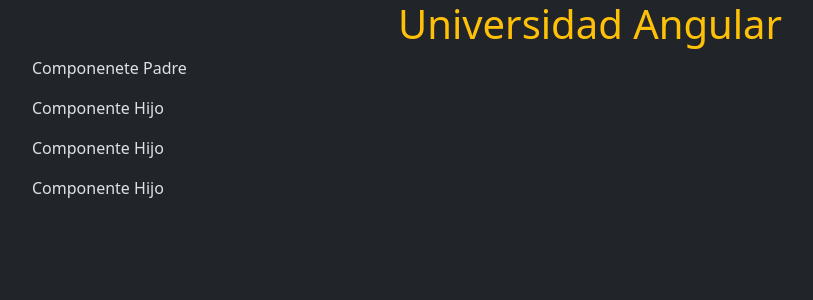
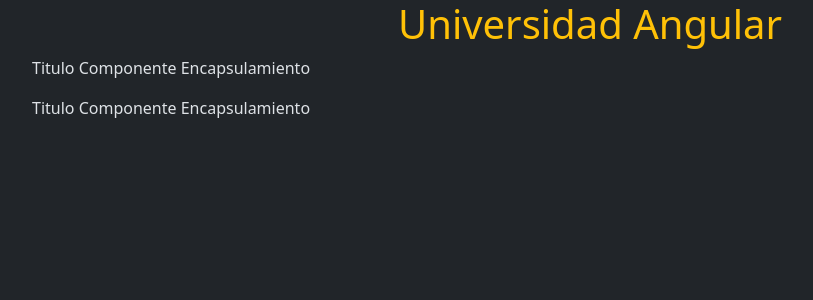
Before and after one commit to rgmcove/Angular-course, an Angular app in the folder app-angular/: page / in a window 1280 px wide. Shown: the top 300 px of the page, without its empty margins (50-863 px from the left). Built offline with nearby package versions, Linux system fonts and the light colour scheme.

Commit message:
feat: encapsulamiento de propiedades

```diff
--- a/app-angular/src/app/app.component.html
+++ b/app-angular/src/app/app.component.html
@@ -1,4 +1,4 @@
 <div class="container">
   <h1 class="text-center text-warning">{{ title }}</h1>
-  <app-padre/>
+  <app-encapsulamiento/>
 </div>
--- a/app-angular/src/app/app.component.ts
+++ b/app-angular/src/app/app.component.ts
@@ -4,11 +4,12 @@
 import { ComponenteInlineComponent } from "./componente-inline/componente-inline.component";
 import { InterpolacionComponent } from "./interpolacion/interpolacion.component";
 import { PadreComponent } from "./padre/padre.component";
+import { EncapsulamientoComponent } from "./encapsulamiento/encapsulamiento.component";
 
 @Component({
   selector: 'app-root',
   standalone: true,
-  imports: [RouterOutlet, NuevoComponenteComponent, ComponenteInlineComponent, InterpolacionComponent, PadreComponent],
+  imports: [RouterOutlet, NuevoComponenteComponent, ComponenteInlineComponent, InterpolacionComponent, PadreComponent, EncapsulamientoComponent],
   templateUrl: './app.component.html',
   styleUrl: './app.component.css'
 })
--- /dev/null
+++ b/app-angular/src/app/encapsulamiento/encapsulamiento.component.html
@@ -0,0 +1,2 @@
+<p>{{mostrarTitulo}}</p>
+<p>{{getTitulo()}}</p>
--- /dev/null
+++ b/app-angular/src/app/encapsulamiento/encapsulamiento.component.ts
@@ -0,0 +1,22 @@
+import { Component } from '@angular/core';
+
+@Component({
+  selector: 'app-encapsulamiento',
+  standalone: true,
+  imports: [],
+  templateUrl: './encapsulamiento.component.html',
+  styleUrl: './encapsulamiento.component.css',
+})
+export class EncapsulamientoComponent {
+  private titulo = 'Titulo Componente Encapsulamiento';
+
+  // Getter Encapsulamiento TypeScript
+  get mostrarTitulo() {
+    return this.titulo;
+  }
+
+  // Metodo normal encapsulamiento JavaScript
+  getTitulo() {
+    return this.titulo;
+  }
+}
```
Also changed, not shown: app-angular/src/app/encapsulamiento/encapsulamiento.component.css (added).
